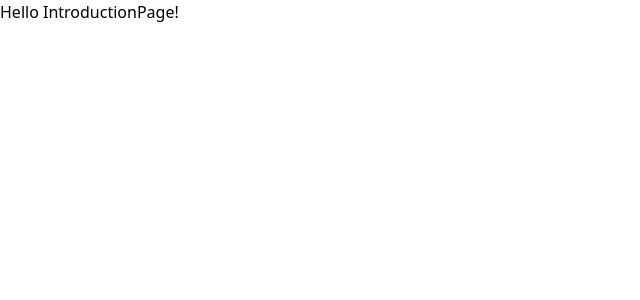
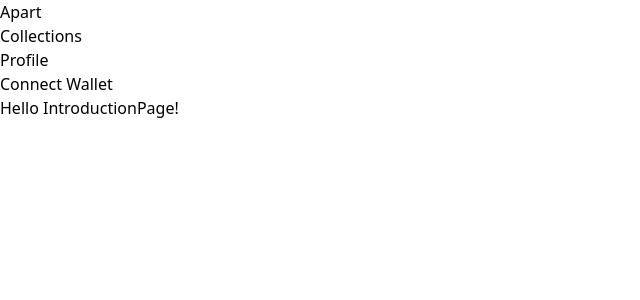
Before and after one commit to bcerecer/sp-markeplace-ui, a Next.js app: page / in a window 1280 px wide. Shown: the top 300 px of the page, without its empty margins (0-640 px from the left). Built offline with nearby package versions, Linux system fonts and the light colour scheme; what @material-tailwind/react would draw is missing.

Commit message:
feat: add AppNavbar

```diff
--- /dev/null
+++ b/src/components/AppNavbar/AppNavbar.tsx
@@ -0,0 +1,49 @@
+import { Navbar, Button, Typography } from '@material-tailwind/react';
+import router from 'next/router';
+
+export const AppNavbar = (): JSX.Element => {
+  return (
+    <Navbar className="mx-auto w-full">
+      <div className="container flex items-center justify-between text-blue-grey-900">
+        <Typography
+          as="a"
+          href="#"
+          variant="small"
+          className="mr-4 cursor-pointer py-1.5 font-normal"
+          onClick={() => {
+            router.push('/');
+          }}
+        >
+          Apart
+        </Typography>
+        <ul className="flex items-center gap-6">
+          <Typography
+            as="li"
+            variant="small"
+            className="p-1 cursor-pointer font-normal"
+            onClick={() => {
+              router.push('/collections');
+            }}
+          >
+            <a className="flex items-center">Collections</a>
+          </Typography>
+          <Typography
+            as="li"
+            variant="small"
+            className="p-1 cursor-pointer font-normal"
+            onClick={() => {
+              router.push('/profile');
+            }}
+          >
+            <a className="flex items-center">Profile</a>
+          </Typography>
+        </ul>
+        <Button variant="gradient" size="sm">
+          Connect Wallet
+        </Button>
+      </div>
+    </Navbar>
+  );
+};
+
+export default AppNavbar;
--- a/src/pages/_app.tsx
+++ b/src/pages/_app.tsx
@@ -1,9 +1,15 @@
 import { AppProps } from 'next/app';
 import '../styles/globals.css';
 import 'tailwindcss/tailwind.css';
+import AppNavbar from '../components/AppNavbar/AppNavbar';
 
 const App = ({ Component, pageProps }: AppProps): JSX.Element => {
-  return <Component {...pageProps} />;
+  return (
+    <div>
+      <AppNavbar />
+      <Component {...pageProps} />
+    </div>
+  );
 };
 
 export default App;
```
